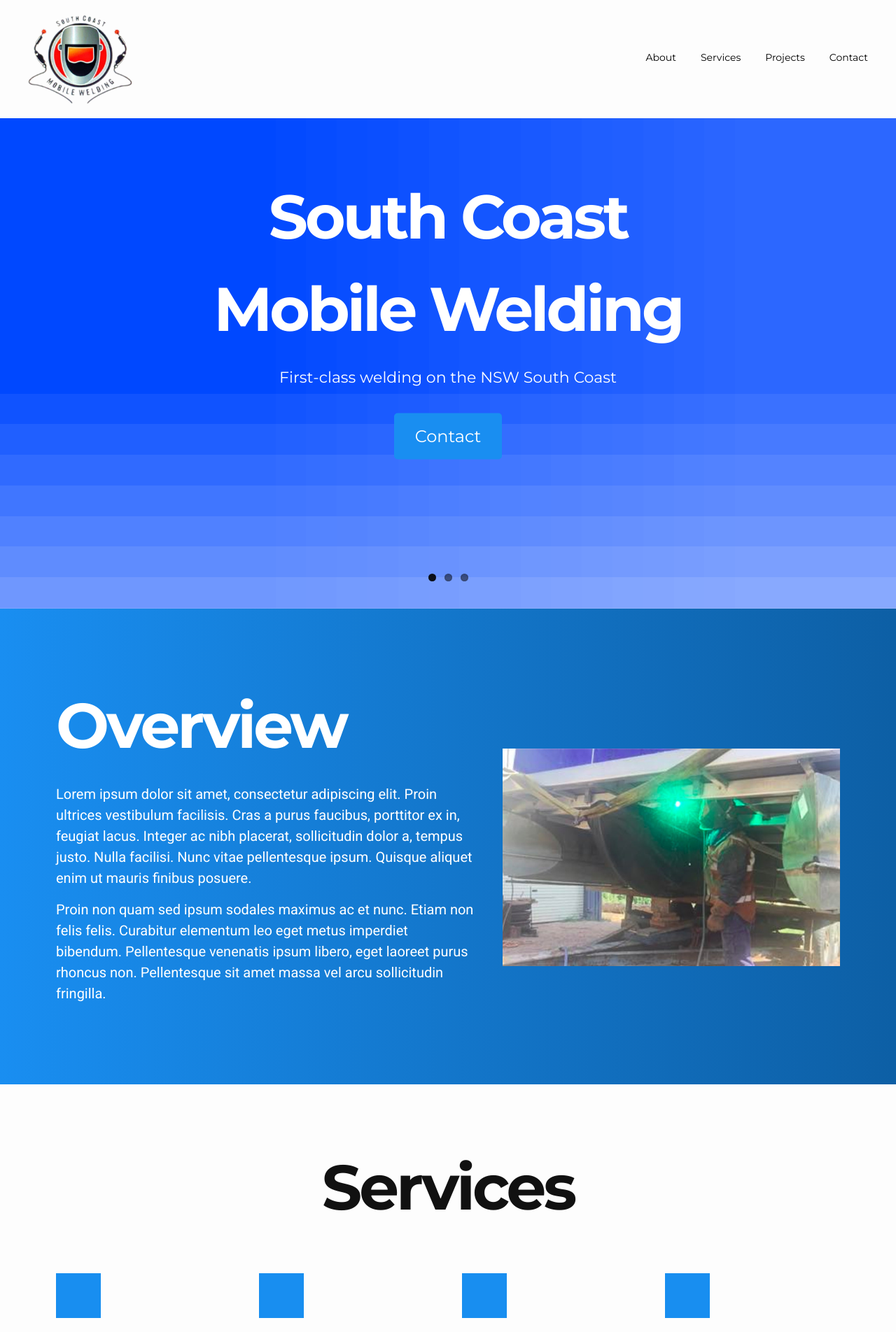
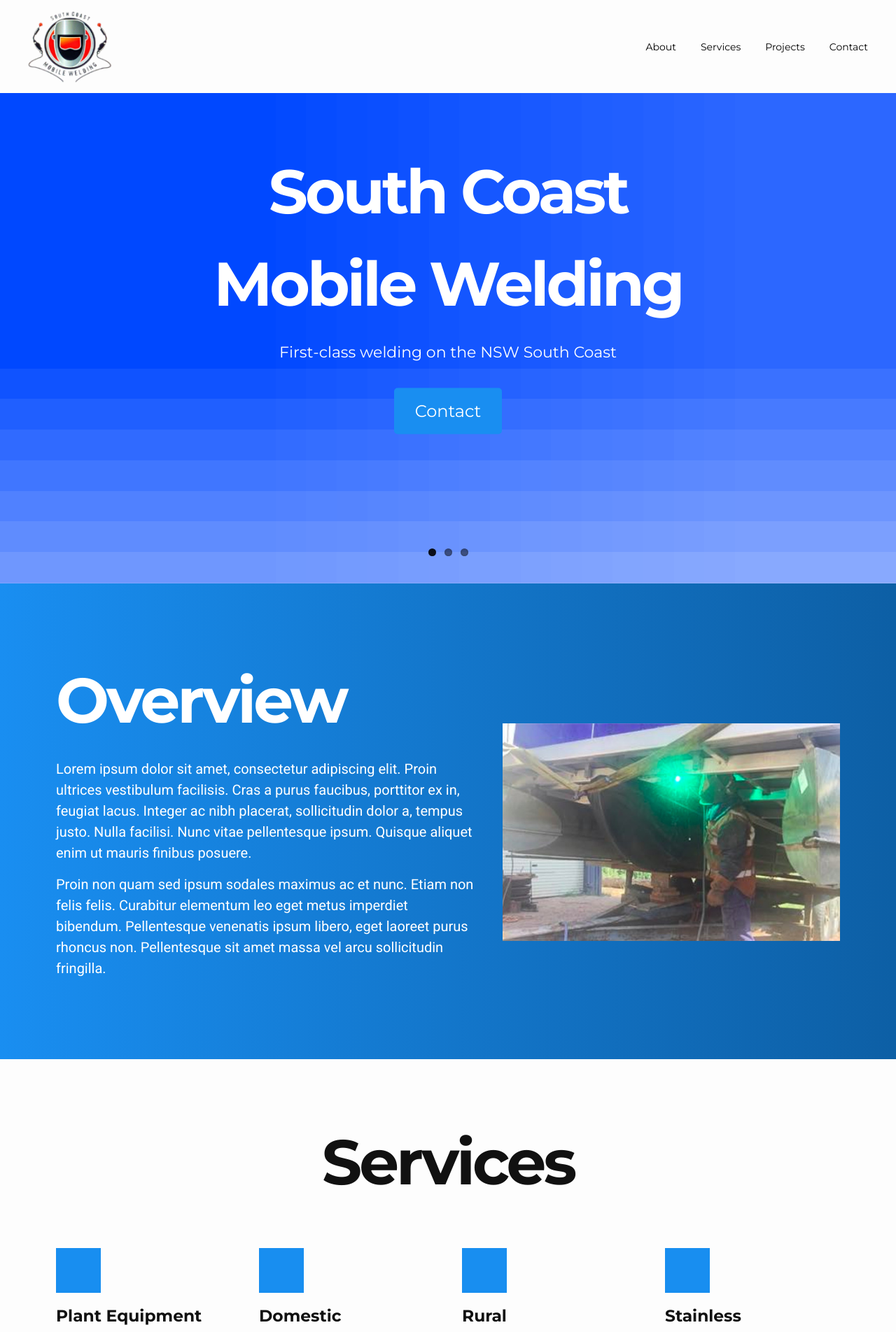
Before and after one commit to PatrickRoberts93/SCMW, a Jekyll site: the page built from index.html, in a window 1280 px wide. Shown: the top 1904 px of the page at 70% size. Built offline with Jekyll 4.4.1, drawn with Linux system fonts in a browser that asks for light colours.

Commit message:
closes issue #12 - Resized logo, fixed logo link and refined nav padding

```diff
--- a/_includes/navbar.html
+++ b/_includes/navbar.html
@@ -1,6 +1,6 @@
 <div class="navbar">
 
-    <a href="{{ " " | prepend: site.baseurl }}"><img src="/img/logo.png" alt="South Coast Mobile Welding" class="logo"></a>
+    <a href="{{ " /index " | prepend: site.baseurl }}"><img src="/img/logo.png" alt="South Coast Mobile Welding" class="logo"></a>
 
     <ul class="nav">
         <li><a href="{{ " /about " | prepend: site.baseurl }}">About</a></li>
--- a/_sass/layouts/_navbar.scss
+++ b/_sass/layouts/_navbar.scss
@@ -1,15 +1,15 @@
 .navbar {
     max-width: 1200px;
     margin: 0 auto;
-    padding: 20px;
+    padding: 15px;
 
     img {
-        max-width: 150px;
+        max-width: 120px;
     }
 
     .nav {
         float: right;
-        padding: 45px 0 0;
+        padding: 35px 0 0;
         margin: 0;
 
         li {
```
